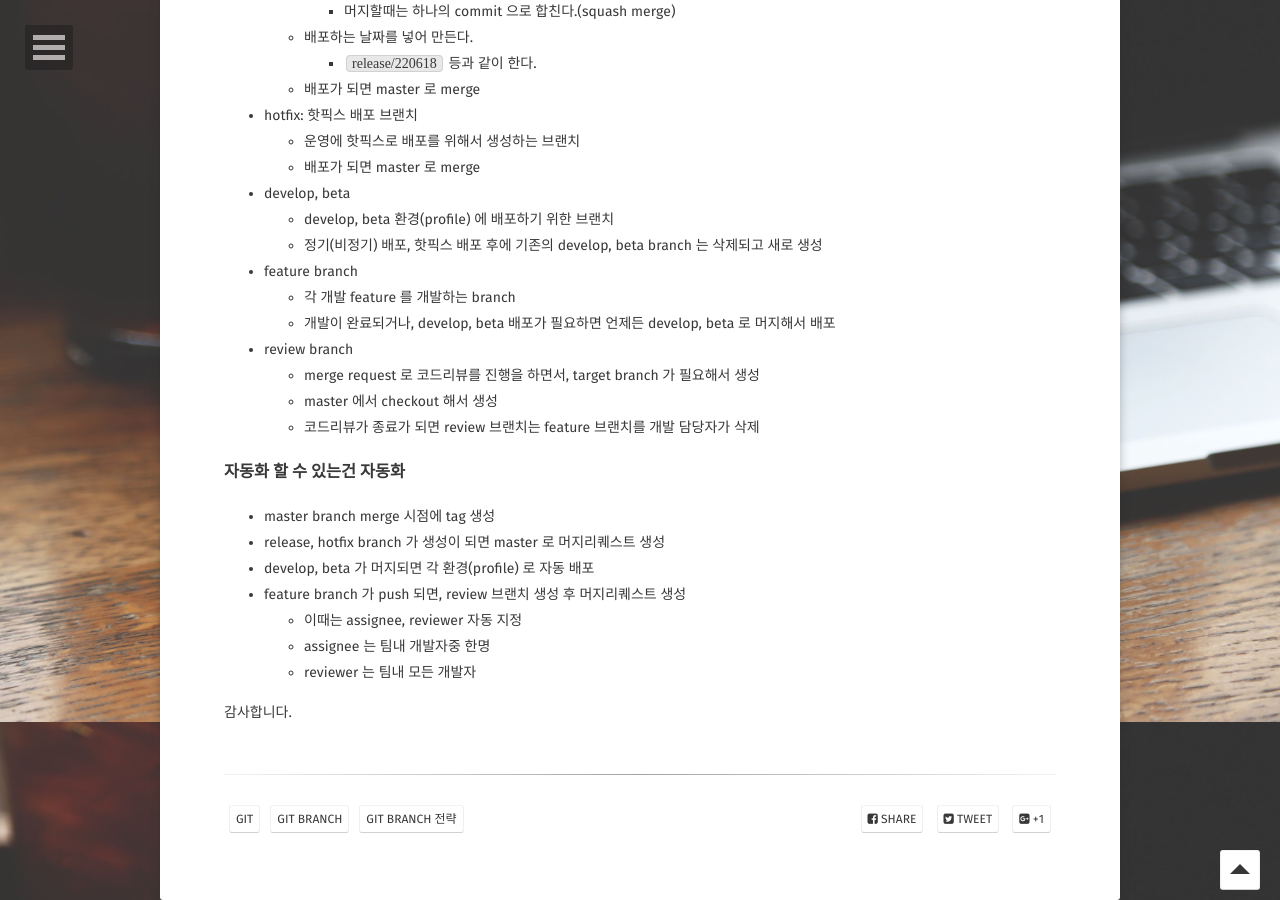
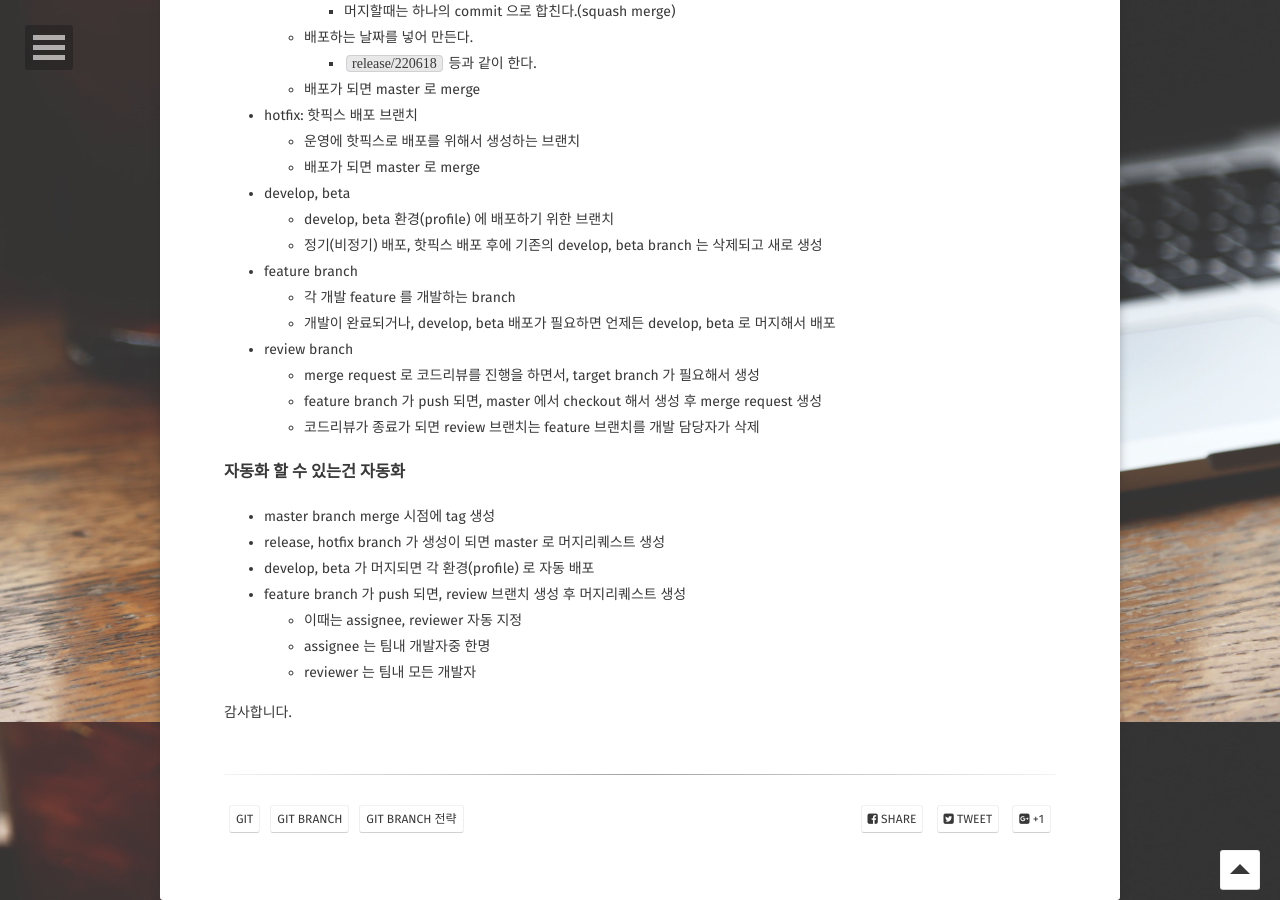
Before and after one commit to mayaul/mayaul.github.io, a Jekyll site: the page built from _posts/2022-06-18-git-branch.md, in a window 1280 px wide and 900 px high, scrolled down 1078 px. Built offline with Jekyll 4.4.1, drawn with Linux system fonts in a browser that asks for light colours; some web fonts are replaced; comment, search, counter and statistics services are not loaded.

Commit message:
git branch 전략

```diff
--- a/_posts/2022-06-18-git-branch.md
+++ b/_posts/2022-06-18-git-branch.md
@@ -36,7 +36,7 @@ tag:
   - 개발이 완료되거나, develop, beta 배포가 필요하면 언제든 develop, beta 로 머지해서 배포
 * review branch
   - merge request 로 코드리뷰를 진행을 하면서, target branch 가 필요해서 생성
-  - master 에서 checkout 해서 생성
+  - feature branch 가 push 되면, master 에서 checkout 해서 생성 후 merge request 생성
   - 코드리뷰가 종료가 되면 review 브랜치는 feature 브랜치를 개발 담당자가 삭제
 
 ### 자동화 할 수 있는건 자동화
```
